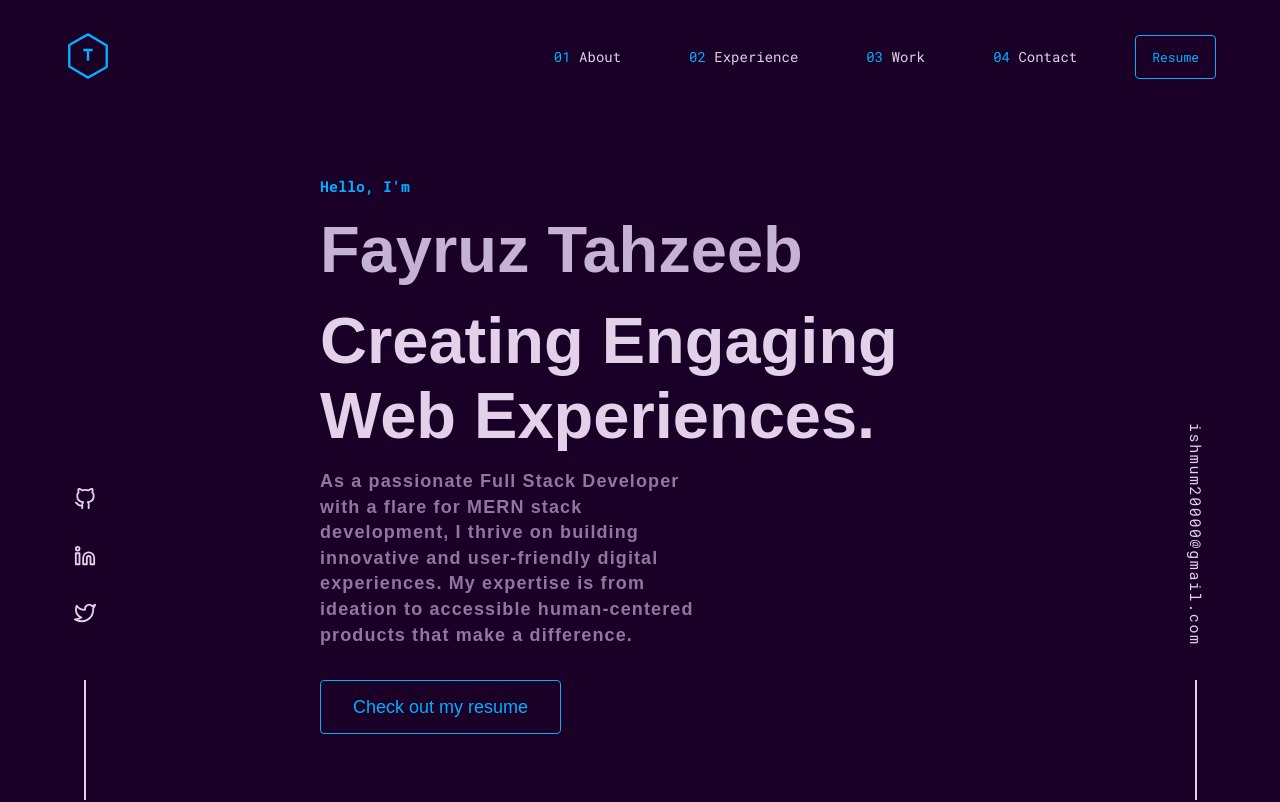
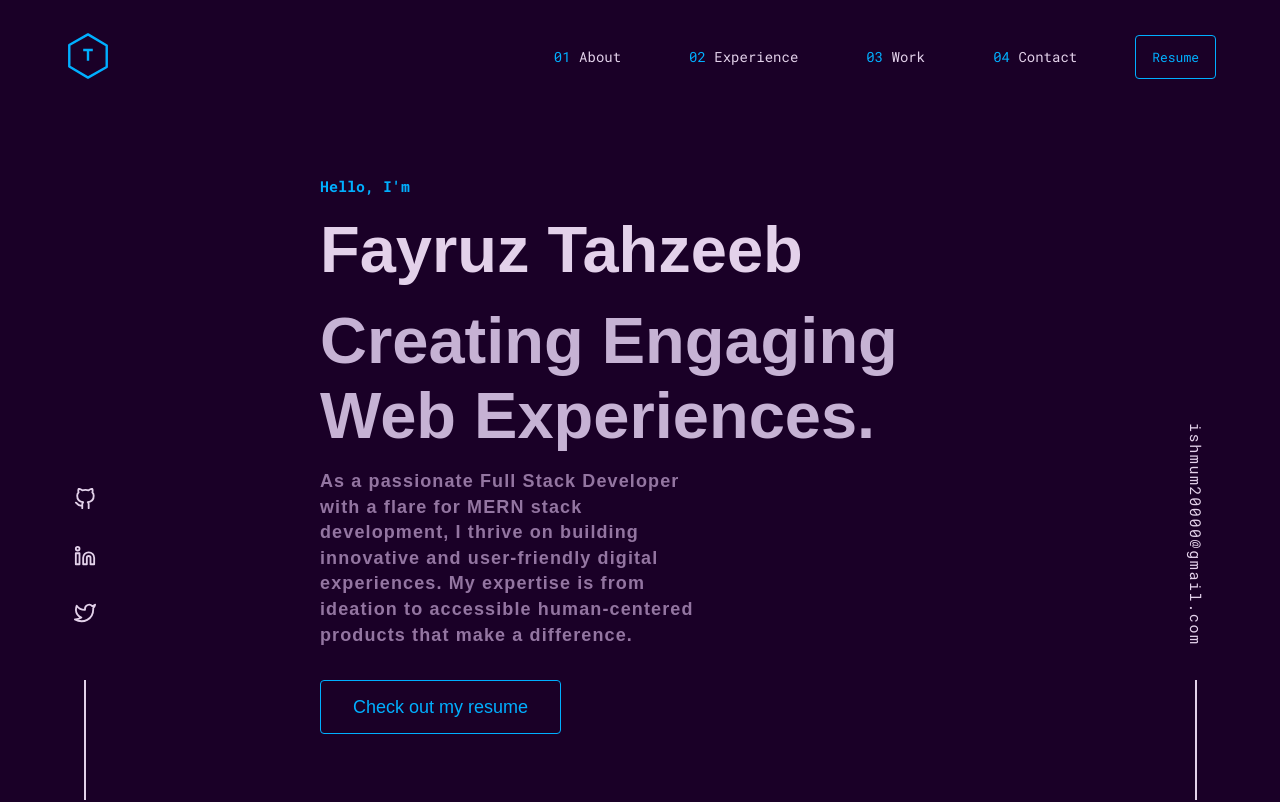
Before and after one commit to ishmumr7/portfolio, a Next.js app: page / in a window 1280 px wide. Shown: the top 802 px of the page. Built offline with nearby package versions, Linux system fonts and the light colour scheme.

Commit message:
Update title colors

```diff
--- a/src/scss/sections/_hero.scss
+++ b/src/scss/sections/_hero.scss
@@ -13,10 +13,10 @@
   &-title-large {
     font-size: var(--tgiant);
     font-family: var(--raleway);
-    color: var(--mauve);
+    color: var(--light-mauve);
   }
   &-title-sub {
-    color: var(--light-mauve);
+    color: var(--mauve);
   }
   &-text {
     color: var(--dark-mauve);
```
